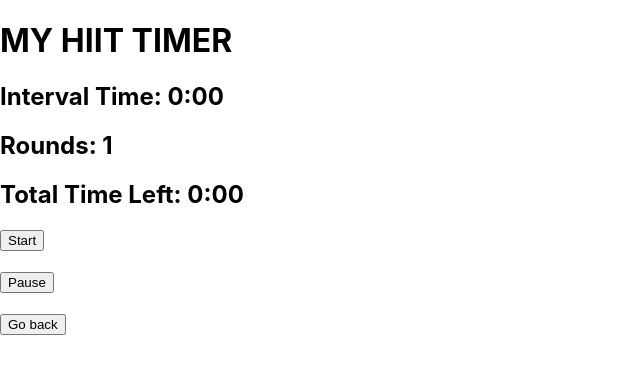
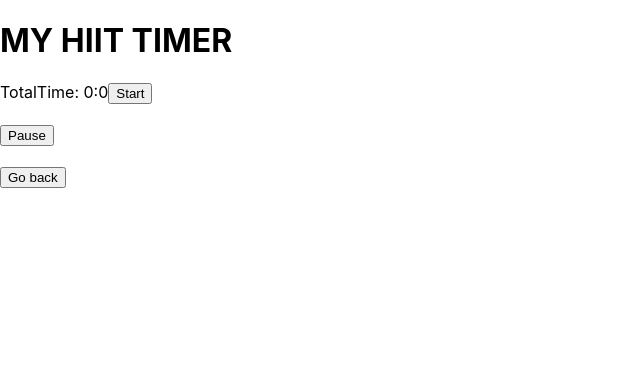
Before and after one commit to AnnaRoos/hiit-timer, a React (Create React App) app: page / in a window 1280 px wide. Both pictures are taken after a click on the button "START!". Shown: the top 374 px of the page, without its empty margins (0-640 px from the left). Built offline with nearby package versions, Linux system fonts and the light colour scheme.

Commit message:
making new timer with Date.now

```diff
--- a/src/App.js
+++ b/src/App.js
@@ -4,7 +4,7 @@ import { Route, Switch } from 'react-router-dom';
 import './App.css';
 
 import SetTimer from './containers/SetTimer/SetTimer';
-import Timer from './containers/Timer/Timer';
+import Timer from './containers/Timer/Timer2';
 
 function App() {
   return (
--- a/src/components/Counter/CounterPT.js
+++ b/src/components/Counter/CounterPT.js
@@ -1,14 +1,10 @@
 import React, { useState } from 'react';
-import usePreciseTimer from '../../hooks/usePreciseTimer/usePreciseTimer';
+import usePreciseTimer from '../../hooks/use/usePreciseTimer';
 
 const CounterPT = (props) => {
   const [count, setCount] = useState(1000);
 
-  const updateTime = (timeDelay) => {
-    setCount(count => count - (1 + timeDelay));
-  }
 
-  usePreciseTimer(updateTime, 1000, props.isRunning);
 
   return <div>Seconds: {count}</div>;
 };
--- a/src/containers/SetTimer/SetTimer.js
+++ b/src/containers/SetTimer/SetTimer.js
@@ -13,19 +13,20 @@ const SetTimer = (props) => {
 
   const [rounds, setRounds] = useState(1);
 
+  const totalTime = calculateTotalTime(
+    +intervalMinutes + +breakMinutes,
+    +intervalSeconds + +breakSeconds,
+    rounds
+  );
+  console.log(totalTime);
   const data = {
     intervalMinutes: intervalMinutes,
     intervalSeconds: intervalSeconds,
     breakMinutes: breakMinutes,
     breakSeconds: breakSeconds,
     rounds: rounds,
+    totalTime: totalTime,
   };
-
-  const time = calculateTotalTime(
-    +intervalMinutes + +breakMinutes,
-    +intervalSeconds + +breakSeconds,
-    rounds
-  );
 
   return (
     <div>
@@ -67,10 +68,9 @@ const SetTimer = (props) => {
         value={rounds}
         changed={(event) => setRounds(event.target.value)}
       />
-      <ShowTotalTime
-        minutes={time.minutes}
-        seconds={time.seconds}
-      >Total Training Time: </ShowTotalTime>
+      <ShowTotalTime minutes={totalTime.minutes} seconds={totalTime.seconds}>
+        Total Training Time:{' '}
+      </ShowTotalTime>
       <button
         onClick={() => props.history.push({ pathname: '/timer', state: data })}
       >
--- a/src/containers/Timer/Timer.js
+++ b/src/containers/Timer/Timer.js
@@ -3,7 +3,6 @@ import React, { useState, useEffect } from 'react';
 import Rounds from '../../components/Rounds/Rounds';
 import Counter from '../../components/Counter/Counter';
 
-import { calculateTotalTime } from '../../utils/CalculateTotalTime';
 import { calculateSwitchTime } from '../../utils/CalculateSwitchTime';
 
 const Timer = (props) => {
@@ -15,16 +14,12 @@ const Timer = (props) => {
   const breakMinutes = +state.breakMinutes;
   const breakSeconds = +state.breakSeconds;
 
+  const totalTime = state.totalTime;
+
   const [rounds, setRounds] = useState(state.rounds);
 
-  const totalTime = calculateTotalTime(
-    +intervalMinutes + +breakMinutes,
-    +intervalSeconds + +breakSeconds,
-    rounds
-  );
-
-  const [counterMinutes, setCounterMinutes] = useState(totalTime.minutes);
-  const [counterSeconds, setCounterSeconds] = useState(totalTime.seconds);
+  const [counterMinutes, setCounterMinutes] = useState(+totalTime.minutes);
+  const [counterSeconds, setCounterSeconds] = useState(+totalTime.seconds);
 
   const [isRunning, setIsRunning] = useState(false);
   const [onInterval, setOnInterval] = useState(true);
--- a/src/containers/Timer/Timer2.js
+++ b/src/containers/Timer/Timer2.js
@@ -1,113 +1,100 @@
 import React, { useState, useEffect } from 'react';
 import Rounds from '../../components/Rounds/Rounds';
-import Counter from '../../components/Counter/Counter';
-/* import CounterRAF from '../../components/Counter/CounterRAF';
-import CounterPT from '../../hooks/usePreciseTimer/usePreciseTimer';
-import CounterULE from '../../components/Counter/CounteULE';
-import CounterDT from '../../components/Counter/CounterDT'; */
-
-import { calculateTotalTime } from '../../utils/CalculateTotalTime';
+import { msToTime } from '../../utils/MillisecondsToTime';
+import { timeToMilliseconds } from '../../utils/TimeToMilliseconds';
 
 const Timer2 = (props) => {
   const { state } = props.location;
 
-  const intervalMinutes = +state.intervalMinutes;
-  const intervalSeconds = +state.intervalSeconds;
+  const intervalTimeInMilliseconds = timeToMilliseconds(
+    +state.intervalMinutes,
+    +state.intervalSeconds
+  );
 
-  const breakMinutes = +state.breakMinutes;
-  const breakSeconds = +state.breakSeconds;
+  const breakTimeInMilliseconds = timeToMilliseconds(
+    +state.breakMinutes,
+    +state.intervalSeconds
+  );
 
-  const totalMinutes = +intervalMinutes + +breakMinutes;
-  const totalSeconds = +intervalSeconds + +breakSeconds;
+  const totalTimeInMilliseconds = timeToMilliseconds(
+    state.totalTime.minutes,
+    state.totalTime.seconds
+  );
+
+  const [timeInMilliseconds, setTimeInMilliseconds] = useState(
+    totalTimeInMilliseconds
+  );
+
+  const [intervalMinutes, setIntervalMinues] = useState(+state.intervalMinutes);
+  const [intervalSeconds, setIntervalSeconds] = useState(
+    +state.intervalSeconds
+  );
+
+  const [breakMinutes, setBreakMinutes] = useState(+state.breakMinutes);
+  const [breakSeconds, setBreakSeconds] = useState(+state.breakSeconds);
+
+  const totalTime = state.totalTime;
 
   const [rounds, setRounds] = useState(state.rounds);
 
-  const [counterMinutes, setCounterMinutes] = useState(0);
-  const [counterSeconds, setCounterSeconds] = useState(0);
+  const [counter, setCounter] = useState({
+    minutes: +totalTime.minutes,
+    seconds: +totalTime.seconds,
+  });
 
   const [isRunning, setIsRunning] = useState(false);
-  const [hasBeenPaused, setHasBeenPaused] = useState(false);
+  const [isPaused, setIsPaused] = useState(false);
   const [onInterval, setOnInterval] = useState(true);
+  const [isFinished, setIsFinished] = useState(false);
 
-  const time = calculateTotalTime(totalMinutes, totalSeconds, rounds);
 
-  const startTimer = () => {
-    if (!hasBeenPaused) {
-      setCounterMinutes(intervalMinutes);
-      setCounterSeconds(intervalSeconds);
-    }
-    setIsRunning(true);
+
+
+  const pause = () => {
+    setIsRunning(false);
+    setIsPaused(true);
   };
 
-  const pauseTimer = () => {
-    setIsRunning(false);
-    setHasBeenPaused(true);
-  };
+  const start = () => {
+    let startTime = Date.now() + timeInMilliseconds;
+    setSavedTime(startTime);
+    setIsRunning(true);
+  }
+   const [savedTime, setSavedTime] = useState(null);
 
   useEffect(() => {
-    if (isRunning && rounds > 0) {
-      let myInterval = setInterval(() => {
-        if (counterSeconds > 0) {
-          setCounterSeconds(counterSeconds - 1);
+    let myInterval;
+    if (isRunning) {
+      myInterval = setInterval(() => {
+        const now = Date.now();
+        let distance = savedTime - now;
+        setTimeInMilliseconds(distance);
+
+        const newTime = msToTime(distance);
+        setCounter({ minutes: newTime.minutes, seconds: newTime.seconds });
+
+        if (distance < 0) {
+          distance = 0;
         }
-        if (counterSeconds === 0) {
-          if (counterMinutes === 0) {
-            if (!onInterval) {
-              setRounds(rounds - 1);
-              setOnInterval(true);
-              if (rounds > 1) {
-                setCounterMinutes(intervalMinutes);
-                setCounterSeconds(intervalSeconds);
-              }
-            } else {
-              setCounterMinutes(breakMinutes);
-              setCounterSeconds(breakSeconds);
-              setOnInterval(false);
-            }
-            clearInterval(myInterval);
-          } else {
-            setCounterMinutes(counterMinutes - 1);
-            setCounterSeconds(59);
-          }
+
+        if (distance === 0) {
+          setCounter({ minutes: 0, seconds: 0 });
+          clearInterval(myInterval);
         }
-      }, 1000);
-      return () => {
-        clearInterval(myInterval);
-      };
+      }, 10);
+    } else if (isPaused && !isRunning) {
+      clearInterval(myInterval);
+      setIsPaused(false);
     }
-  }, [
-    isRunning,
-    counterMinutes,
-    counterSeconds,
-    rounds,
-    breakMinutes,
-    breakSeconds,
-    intervalMinutes,
-    intervalSeconds,
-    onInterval,
-  ]);
+    return () => clearInterval(myInterval);
+  }, [isRunning, isPaused, savedTime]);
 
   return (
     <div>
-      <h2>
-        {onInterval ? 'Interval Time:' : 'Break Time'} {counterMinutes}:
-        {counterSeconds < 10 ? '0' + counterSeconds : counterSeconds}
-      </h2>
-      <Rounds rounds={rounds} />
-      <Counter
-        initialMinutes={time.minutes}
-        initialSeconds={time.seconds}
-        start={isRunning}
-      >
-        Total Time Left:
-      </Counter>
-      {/*        <CounterRAF seconds={totalSeconds} isRunning={isRunning} /> */}
-      {/*       <CounterPT isRunning={isRunning} /> */}
-      {/*       <CounterULE isRunning={isRunning} /> */}
-      {/*       <CounterDT isRunning={isRunning}/> */}
-      <button onClick={startTimer}>Start</button>
+      TotalTime: {counter.minutes}:{counter.seconds}
+      <button onClick={start}>Start</button>
       <br /> <br />
-      <button onClick={pauseTimer}>Pause</button>
+      <button onClick={pause}>Pause</button>
       <br /> <br />
       <button onClick={() => props.history.goBack()}>Go back</button>
     </div>
--- /dev/null
+++ b/src/utils/TimeToMilliseconds.js
@@ -0,0 +1,5 @@
+export const timeToMilliseconds = (minutes, seconds) => {
+  const secondsInMilliseconds = seconds * 1000;
+  const minutesInMilliseconds = minutes * 60 * 1000;
+  return secondsInMilliseconds + minutesInMilliseconds;
+}
```
